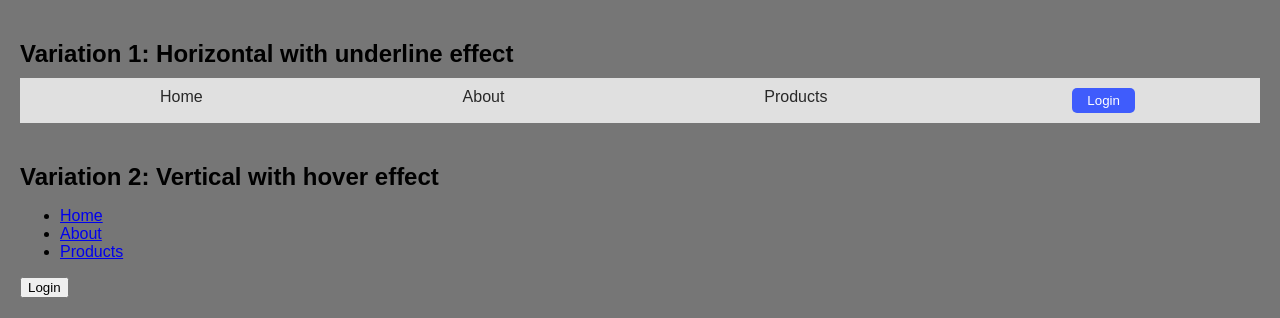
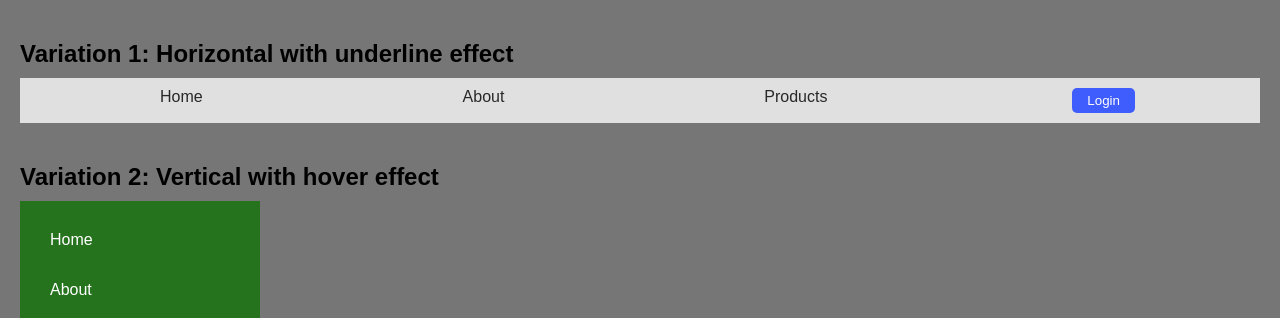
Before and after one commit to KrishnaBishowkarma/webdevpro, a plain HTML site: page CSS/04_Navbar_Project/navbar.html in a window 1280 px wide. Shown: the top 318 px of the page. Drawn offline with Linux system fonts and the light colour scheme.

Commit message:
feat(navbar): add second navigation bar variation with vertical layout in `navbar.html`

```diff
--- a/CSS/04_Navbar_Project/navbar.html
+++ b/CSS/04_Navbar_Project/navbar.html
@@ -11,12 +11,15 @@
         padding: 20px;
         background-color: #767676;
       }
+
       .nav-container {
         margin-bottom: 40px;
       }
       h2 {
         margin-bottom: 10px;
       }
+
+      /* Variation 1 */
       .nav1 {
         background-color: #e0e0e0;
         padding: 10px;
@@ -61,6 +64,45 @@
         padding: 5px 15px;
         border-radius: 5px;
         cursor: pointer;
+      }
+
+      /* Variation 2 */
+      .nav2 {
+        background-color: #26731e;
+        width: 200px;
+        padding: 20px;
+      }
+      .nav2 ul {
+        list-style: none;
+        margin: 0;
+        padding: 0;
+      }
+      .nav2 li {
+        margin-bottom: 12px;
+      }
+      .nav2 a {
+        text-decoration: none;
+        color: #fff;
+        display: block;
+        padding: 10px;
+        width: 100%;
+      }
+      .nav2 .login-btn {
+        width: 100%;
+        padding: 10px;
+        background-color: #00a43f;
+        border: none;
+        color: white;
+        border-radius: 5px;
+        cursor: pointer;
+      }
+      .nav2 a:hover {
+        background-color: #108a2b;
+        border-radius: 5px;
+      }
+
+      .nav2 .login-btn:hover {
+        background-color: #038940;
       }
     </style>
   </head>
```
